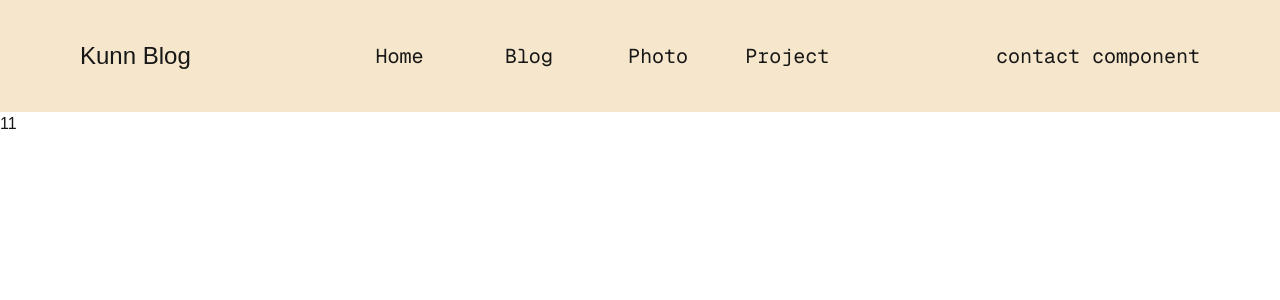
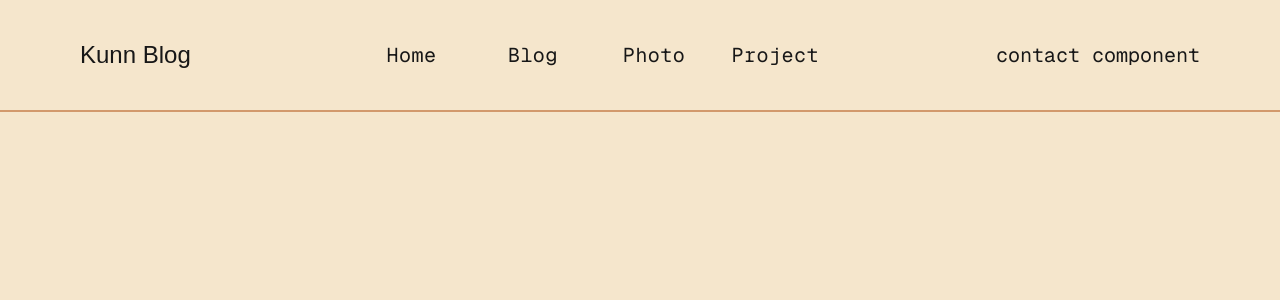
Before and after one commit to SC-WSKun/Kunn-Blog, a Next.js app: page / in a window 1280 px wide. Shown: the top 300 px of the page. Built offline with nearby package versions, Linux system fonts and the light colour scheme; a web font is replaced by a local one.

Commit message:
feat: motion animation

```diff
--- a/app/layout.tsx
+++ b/app/layout.tsx
@@ -16,7 +16,7 @@ export default function RootLayout({
   return (
     <html lang="en">
       <body
-        className={`${geistSans.variable} ${geistMono.variable} antialiased`}
+        className={`${geistSans.variable} ${geistMono.variable} antialiased bg-beige`}
       >
         <Header />
         {children}
--- a/app/page.tsx
+++ b/app/page.tsx
@@ -1,8 +1,14 @@
+
+"use client"
 
 export default function Home() {
   return (
     <div>
-      11
+      <Clock />
     </div>
-  );
+  )
 }
+
+function Clock() {
+  return <canvas id="clock" width="500" height="500"></canvas>
+}
--- a/components/Header.tsx
+++ b/components/Header.tsx
@@ -1,21 +1,31 @@
+"use client"
 import Link from "next/link";
+import { motion } from "motion/react"
 import { aestera } from "@/app/fonts";
+import { ReactNode } from "react";
 export default function Header() {
   return (
-    <div className="flex h-28 w-full flex-row items-center justify-around gap-40 bg-beige px-20 font-mono text-xl">
+    <div className="flex h-28 w-full flex-row items-center justify-around gap-40 bg-beige px-20 font-mono text-xl border-b-2 border-tan">
       <p className={aestera.className + " text-2xl"}>Kunn Blog</p>
-      <div className="grid grid-cols-4 h-full grow  gap-8">
-        <Link className="flex h-full items-center justify-center transition-all hover:bg-tan" href={"/home"}>Home</Link>
-        <Link
-          className="flex h-full items-center justify-center transition-all hover:bg-tan"
-          href={"/blog"}
-        >
-          Blog
-        </Link>
-        <Link className="flex h-full items-center justify-center transition-all hover:bg-tan" href={"/photo"}>Photo</Link>
-        <Link className="flex h-full items-center justify-center transition-all hover:bg-tan" href={"/project"}>Project</Link>
+      <div className="grid grid-cols-4 h-full grow ">
+        <NavLink href={"/"} >Home</NavLink>
+        <NavLink href={"/blog"}>Blog</NavLink>
+        <NavLink href={"/photo"} >Photo</NavLink>
+        <NavLink href={"/project"} >Project</NavLink>
       </div>
       <div>contact component</div>
     </div>
   );
 }
+
+function NavLink(props: { href: string, children: ReactNode }) {
+  const { href, children } = props;
+  return (
+    <Link className="flex h-full items-center justify-center grow tracking-wide" href={href}>
+      <motion.div
+        className="w-4/5 h-4/5 flex items-center justify-center rounded-3xl"
+        whileHover={{ scale: 1.1, backgroundColor: 'var(--tan)', color: 'white' }}
+        whileTap={{ scale: 0.95 }}
+      >{children}</motion.div></Link>
+  )
+}
--- a/package.json
+++ b/package.json
@@ -9,6 +9,7 @@
     "lint": "next lint"
   },
   "dependencies": {
+    "motion": "^11.15.0",
     "next": "15.0.4",
     "react": "^19.0.0",
     "react-dom": "^19.0.0"
--- a/tailwind.config.ts
+++ b/tailwind.config.ts
@@ -22,6 +22,12 @@ export default {
         sans: ['var(--font-geist-sans)'],
         mono: ['var(--font-geist-mono)'],
       },
+      borderColor:{
+        tan: "var(--tan)",
+      },
+      backgroundImage: {
+        "nav-brown": "linear-gradient(to top, var(--tan), var(--beige))"
+      }
     },
   },
   plugins: [],
```
Also changed, not shown: 1 other file (tests, documents, lock files or other folders).
